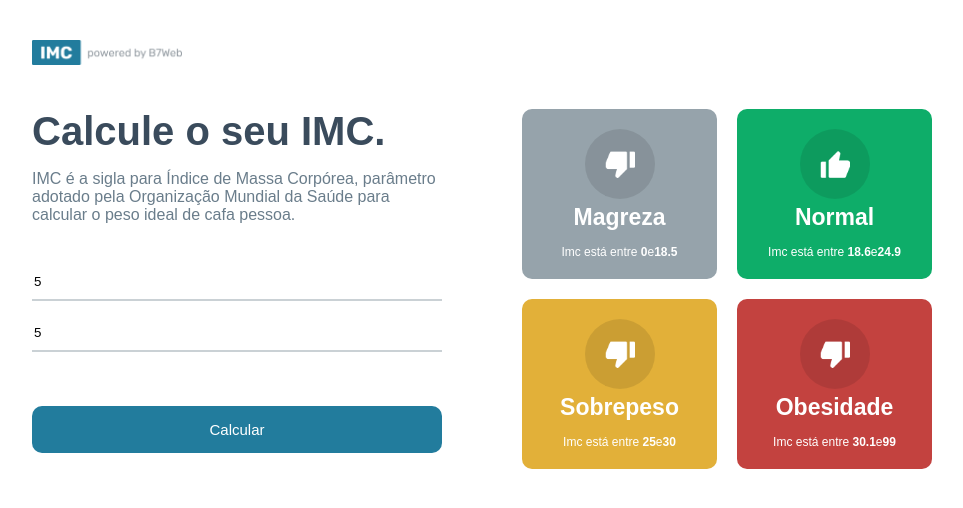
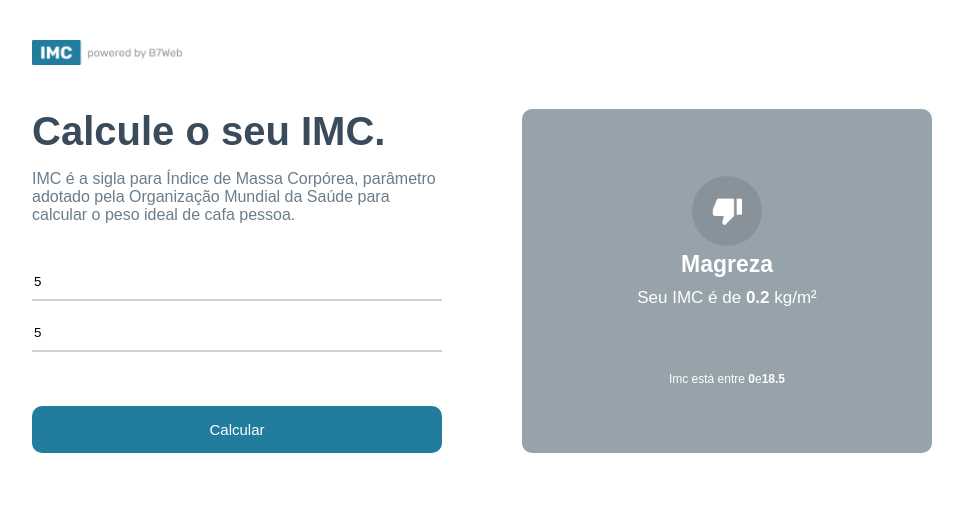
Before and after one commit to fclaudio051/React-calc-imc, a React (Create React App) app: page / in a window 1280 px wide. Both pictures are taken after typing "5", "5" into the empty fields and a click on the button "Calcular". Shown: the top 508 px of the page, without its empty margins (158-1121 px from the left). Built offline with nearby package versions, Linux system fonts and the light colour scheme.

Commit message:
Calculo e niveis de imc estão sendo exibidos corretamente

```diff
--- a/src/App.module.css
+++ b/src/App.module.css
@@ -76,3 +76,8 @@
     grid-template-columns: repeat(2, 1fr);
     gap: 20px;
 }
+
+.container .rightSide .rightBig {
+    flex: 1;
+    display: flex;
+}
--- a/src/App.tsx
+++ b/src/App.tsx
@@ -3,15 +3,17 @@
 import styles from './App.module.css';
 import poweredImage from './assets/powered.png';
 import {GridItem} from './components/GridItem';
-import { levels, calculateImc } from './helpers/imc';
+
+import { levels, calculateImc, Level } from './helpers/imc';
 
 const App =() => {
   const [heightField, setHeightField] = useState<number>(0);
   const [weightField, setWeightField] = useState<number>(0);
+  const [toShow,setToShow] = useState<Level | null>(null);
 
   const handleCalculateButton = () => {
     if (heightField && weightField) {
-
+      setToShow(calculateImc(heightField, weightField));
     } else {
       alert("Digite todos os campos.");
     }
@@ -48,11 +50,21 @@
         </div>
 
         <div className={styles.rightSide}>
-          <div className={styles.grid}>
-            {levels.map((item, key) => (
-              <GridItem key={key} item={item} />
-          ))}
-          </div>
+          {!toShow &&
+            <div className={styles.grid}>
+              {levels.map((item, key) => (
+                <GridItem key={key} item={item} />
+            ))}
+            </div>
+          }
+          {toShow &&
+           <div className={styles.rightBig}>
+              <div className={styles.rightArrow}></div>
+              <GridItem item={toShow} />
+            </div>
+          }
+
+
         </div>
       </div>
     </div>
--- a/src/components/GridItem/GridItem.module.css
+++ b/src/components/GridItem/GridItem.module.css
@@ -29,3 +29,8 @@
     font-size: 12px;
     margin-top: 14px;
 }
+
+.yourImc {
+    font-size: 17px;
+    margin: 10px 0 50px 0;
+}
--- a/src/components/GridItem/index.tsx
+++ b/src/components/GridItem/index.tsx
@@ -17,6 +17,12 @@
             <div className={styles.gridTitle}>
                 {item.title}
             </div>
+
+            {item.yourImc &&
+               <div className={styles.yourImc}>
+                Seu IMC é de <strong>{item.yourImc}</strong> kg/m²</div>
+            }
+
             <div className={styles.gridInfo}>
                 <>
                 Imc está entre <strong>{item.imc[0]}</strong>e<strong>{item.imc[1]}</strong>
--- a/src/helpers/imc.ts
+++ b/src/helpers/imc.ts
@@ -17,8 +17,8 @@
     const imc = weight / (height * height);
 
     for(let i in levels) {
-        if(imc >= levels[i].imc[0] && imc < levels[i].imc[i]) {
-            levels[i].yourImc = imc;
+        if(imc >= levels[i].imc[0] && imc <= levels[i].imc[1]) {
+            levels[i].yourImc = parseFloat(imc.toFixed(2));
             return levels[i];
         }
     }
```
